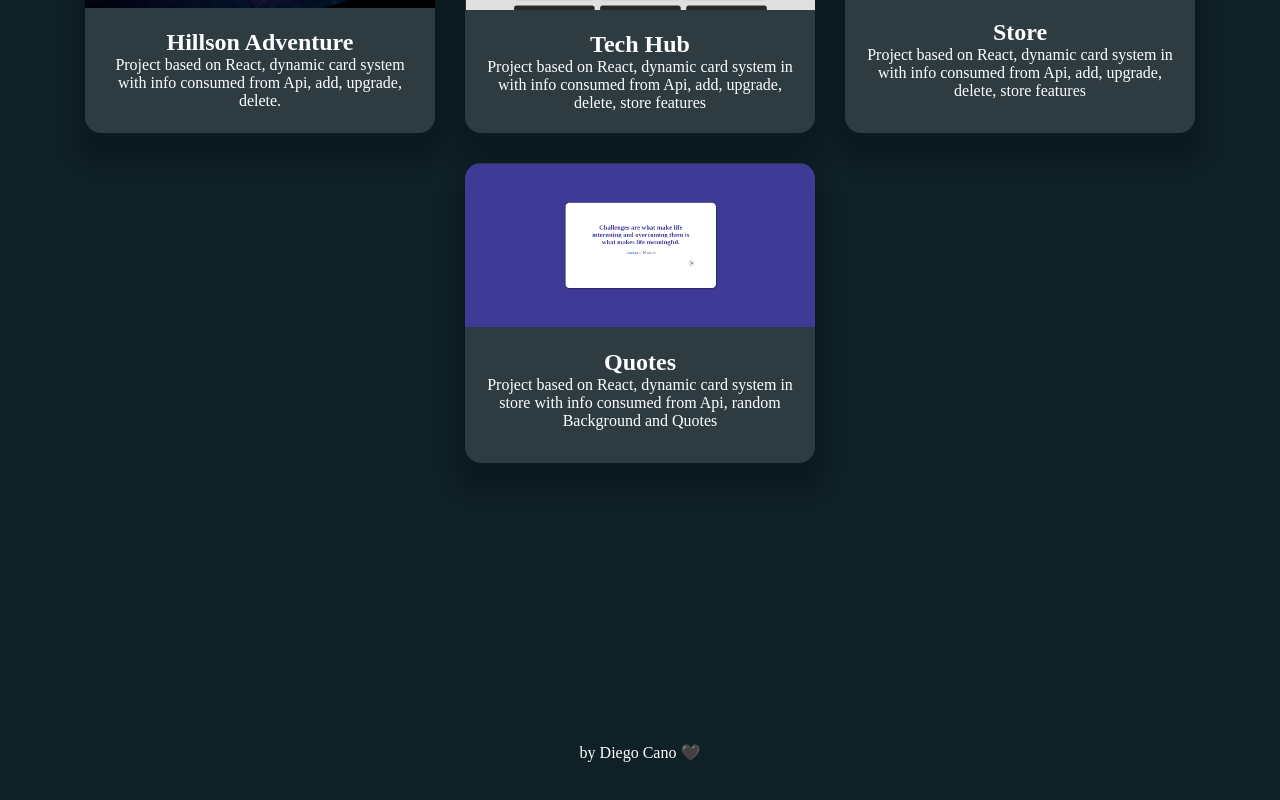
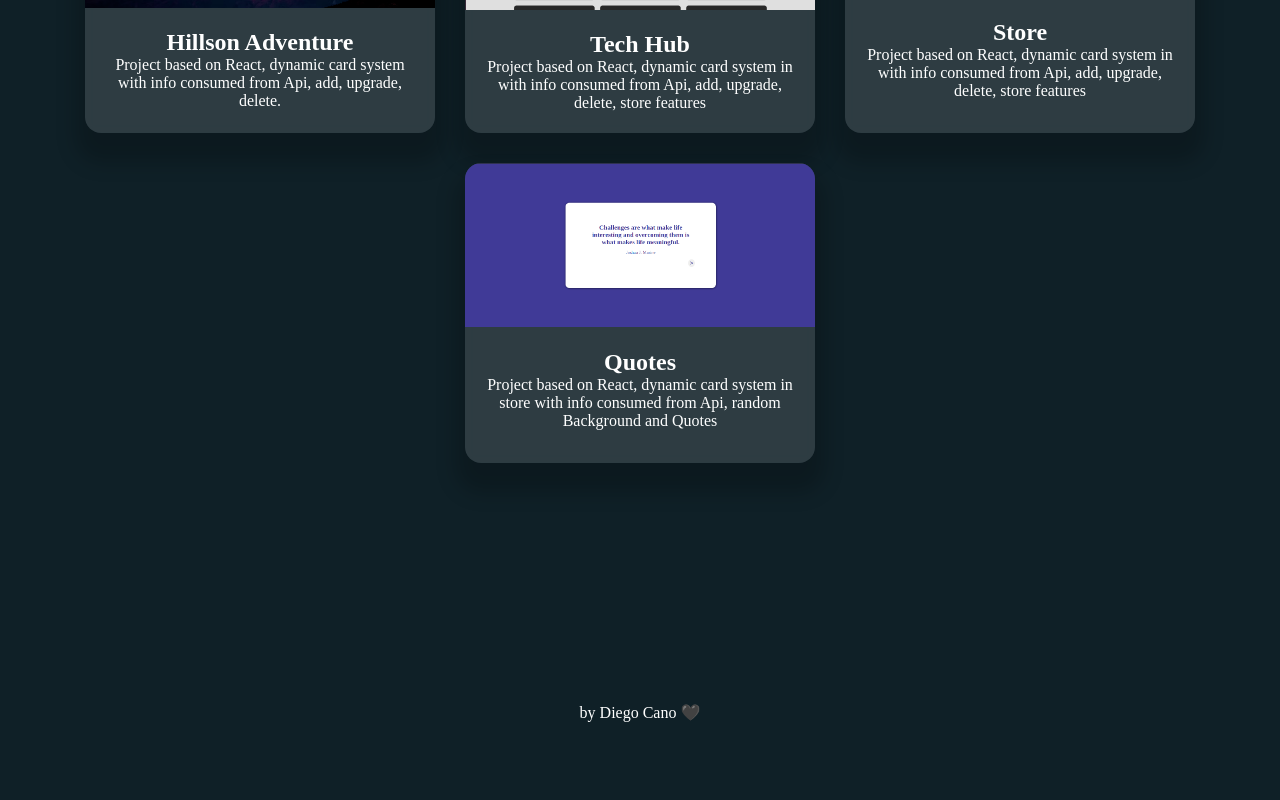
Before and after one commit to dieguitocano/PortfolioPro, a React (Vite) app: page /#/workshop in a window 1280 px wide. Shown: the part 734-1534 px from the top of the page. After the commit the page ends 1506 px from the top, so only its background shows below. Built offline with nearby package versions, Linux system fonts and the light colour scheme; a web font is replaced by a local one.

Commit message:
last version

```diff
--- a/src/components/aboutme/style/aboutMe.css
+++ b/src/components/aboutme/style/aboutMe.css
@@ -14,7 +14,7 @@
     height: 400px;
     width: 100%;
     justify-content: center;
-    padding: 80px;
+    padding: 120px;
 }
 
 
--- a/src/components/footer/footer.css
+++ b/src/components/footer/footer.css
@@ -1,5 +1,5 @@
 .footer {
     width: 100%;
     text-align: center;
-    padding: 100px 0 25px;
+    padding: 80px 0 25px;
 }
```
